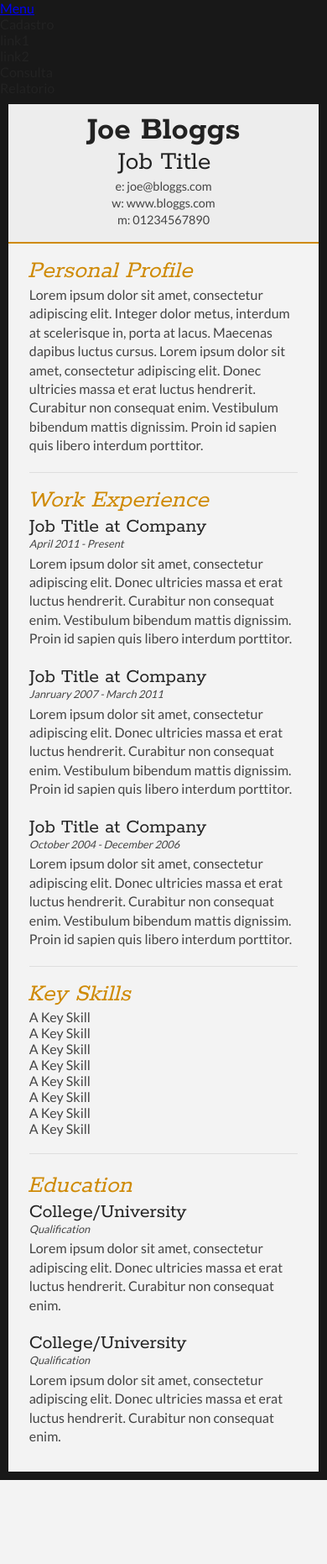
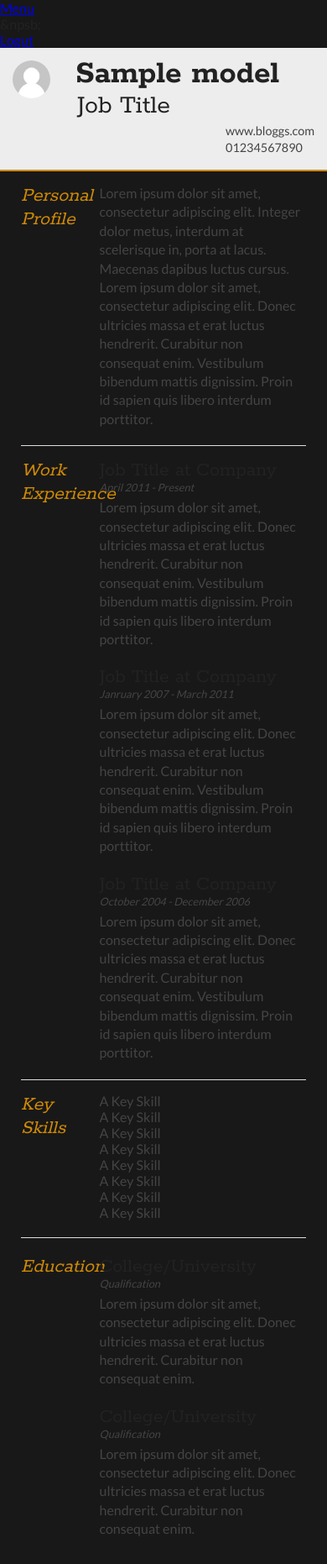
Before and after one commit to Codek365/workapp, a Yii app: template frontend/views/userprofile/profile_pages/pp_02.php in a window 390 px wide. Shown: the whole page at 84% size. Before the commit the page ends 1762 px from the top, so only its background shows below. Run offline with PHP 8.4 and a stand-in for Yii, Linux system fonts and the light colour scheme; the template is opened without the code that fills it: most values are stand-ins (such as "Sample title", 1, 10 or a date in 2020); data that the repository does not hold is empty; some libraries are stand-ins or nearby versions.

Commit message:
newdesign

```diff
--- a/frontend/controllers/SiteController.php
+++ b/frontend/controllers/SiteController.php
@@ -56,8 +56,9 @@ class SiteController extends Controller
         $email = '';
         if ($authclient == 'google') {
             $email = $attributes['emails'][0];
-            $identity = User::findOne(['email' =>  $email['value']]);
-            $username = explode('@', $email['value']);
+            $email = $email['value'];
+            $identity = User::findOne(['email' =>  $email]);
+            $username = explode('@', $email);
             $username = $username[0];
         }
         if ($authclient == 'facebook') {
--- a/frontend/controllers/UserprofileController.php
+++ b/frontend/controllers/UserprofileController.php
@@ -124,7 +124,7 @@ class UserprofileController extends Controller
                 return $this->redirect(['update', 'id' => $model->id]);
             }
         } else {
-            return $this->render('profile_pages/'.$template, [
+            return $this->render('update', [
                 'model' => $model
             ]);
         }
--- a/frontend/views/layouts/main.php
+++ b/frontend/views/layouts/main.php
@@ -20,6 +20,8 @@ AppAsset::register($this);
     <meta name="viewport" content="width=device-width, initial-scale=1">
     <?= Html::csrfMetaTags() ?>
     <title><?= Html::encode($this->title) ?></title>
+    <?= Html::csrfMetaTags() ?>
+
     <script src="https://ajax.googleapis.com/ajax/libs/jquery/3.1.1/jquery.min.js"></script>
 
     <?php $this->head() ?>
@@ -33,13 +35,9 @@ AppAsset::register($this);
            <li class="sidebar-brand"><a id="menu-toggle" href="#">Menu<span id="main_icon" class="glyphicon glyphicon-align-justify"></span></a></li>
         </ul>
         <ul class="sidebar-nav" id="sidebar">
-          <li><a>Cadastro<span class="sub_icon glyphicon glyphicon-link"></span></a></li>
-           <ul class="sidebar-nav" id="sidebar">
-                <li><a>link1<span class="sub_icon glyphicon glyphicon-link"></span></a></li>
-                <li><a>link2<span class="sub_icon glyphicon glyphicon-link"></span></a></li>
-           </ul>
-          <li><a>Consulta<span class="sub_icon glyphicon glyphicon-link"></span></a></li>
-          <li><a>Relatorio<span class="sub_icon glyphicon glyphicon-link"></span></a></li>
+
+          <li><a>&npsb;<span class="sub_icon glyphicon glyphicon-link"></span></a></li>
+          <li><a href="http://workapp.host/site/logout" data-method="post">Logut<span class="sub_icon glyphicon glyphicon-log-out"></span></a></li>
         </ul>
       </div>
     <div id="page-content-wrapper">
--- a/frontend/views/userprofile/profile_pages/pp_02.php
+++ b/frontend/views/userprofile/profile_pages/pp_02.php
@@ -14,15 +14,15 @@
 		</div>
 
 		<div id="name">
-			<h1 class="quickFade delayTwo">Joe Bloggs</h1>
+			<h1 class="quickFade delayTwo" ><?= $model->name?></h1>
 			<h2 class="quickFade delayThree">Job Title</h2>
 		</div>
 
 		<div id="contactDetails" class="quickFade delayFour">
 			<ul>
-				<li>e: <a href="mailto:joe@bloggs.com" target="_blank">joe@bloggs.com</a></li>
-				<li>w: <a href="http://www.bloggs.com">www.bloggs.com</a></li>
-				<li>m: 01234567890</li>
+				<li><?= yii\jui\DatePicker::widget(['id' => 'birthday','name' => 'UserProfile[birthday]','value' => $model->birthday,'dateFormat' => 'yyyy-MM-dd']) ?></li>
+				<li><span id="email">www.bloggs.com</span></li>
+				<li><span id="phone">01234567890</span></li>
 			</ul>
 		</div>
 		<div class="clear"></div>
--- a/frontend/web/css/profile_pages/pp_01.css
+++ b/frontend/web/css/profile_pages/pp_01.css
@@ -18,7 +18,7 @@
 
 /* //-- yui-grids style overrides -- */
 body { font-family: Georgia; color: #444; }
-#inner { padding: 10px 80px; margin: 80px auto; background: #f5f5f5; border: solid #666; border-width: 8px 0 2px 0; }
+#inner { padding: 10px 0px;  background: #f5f5f5;  border-width: 8px 0 2px 0; }
 .yui-gf { margin-bottom: 2em; padding-bottom: 2em; border-bottom: 1px solid #ccc; }
 
 /* //-- header, body, footer -- */
@@ -69,4 +69,4 @@ a#pdf:hover { background: #222; }
 
 /* --// override to force 1/8th width grids -- */
 .yui-gf .yui-u{width:80.2%;}
-.yui-gf div.first{width:13%;}
+.yui-gf div.first{width:15%;}
--- a/frontend/web/css/profile_pages/pp_02.css
+++ b/frontend/web/css/profile_pages/pp_02.css
@@ -22,12 +22,7 @@ p {
 	color: #444;
 }
 
-#cv {
-	width: 90%;
-	max-width: 800px;
-	background: #f3f3f3;
-	margin: 30px auto;
-}
+
 
 .mainDetails {
 	padding: 25px 35px;
@@ -167,39 +162,6 @@ section:last-child {
 	}
 }
 
-@media all and (max-width: 601px) {
-	#cv {
-		width: 95%;
-		margin: 10px auto;
-		min-width: 280px;
-	}
-
-	#headshot {
-		display: none;
-	}
-
-	#name, #contactDetails {
-		float: none;
-		width: 100%;
-		text-align: center;
-	}
-
-	.sectionTitle, .sectionContent {
-		float: none;
-		width: 100%;
-	}
-
-	.sectionTitle {
-		margin-left: -2px;
-		font-size: 1.25em;
-	}
-
-	.keySkills {
-		-moz-column-count:2;
-		-webkit-column-count:2;
-		column-count:2;
-	}
-}
 
 @media all and (max-width: 480px) {
 	.mainDetails {
```
Also changed, not shown: frontend/views/userprofile/_form.php (+36 -41 lines), frontend/views/userprofile/profile_pages/pp_01.php (+2 -48 lines), frontend/views/userprofile/update.php (+66 -9 lines), frontend/web/css/site.css (+9 -11 lines), frontend/web/css/profile_pages/reset-fonts-grids.css.
